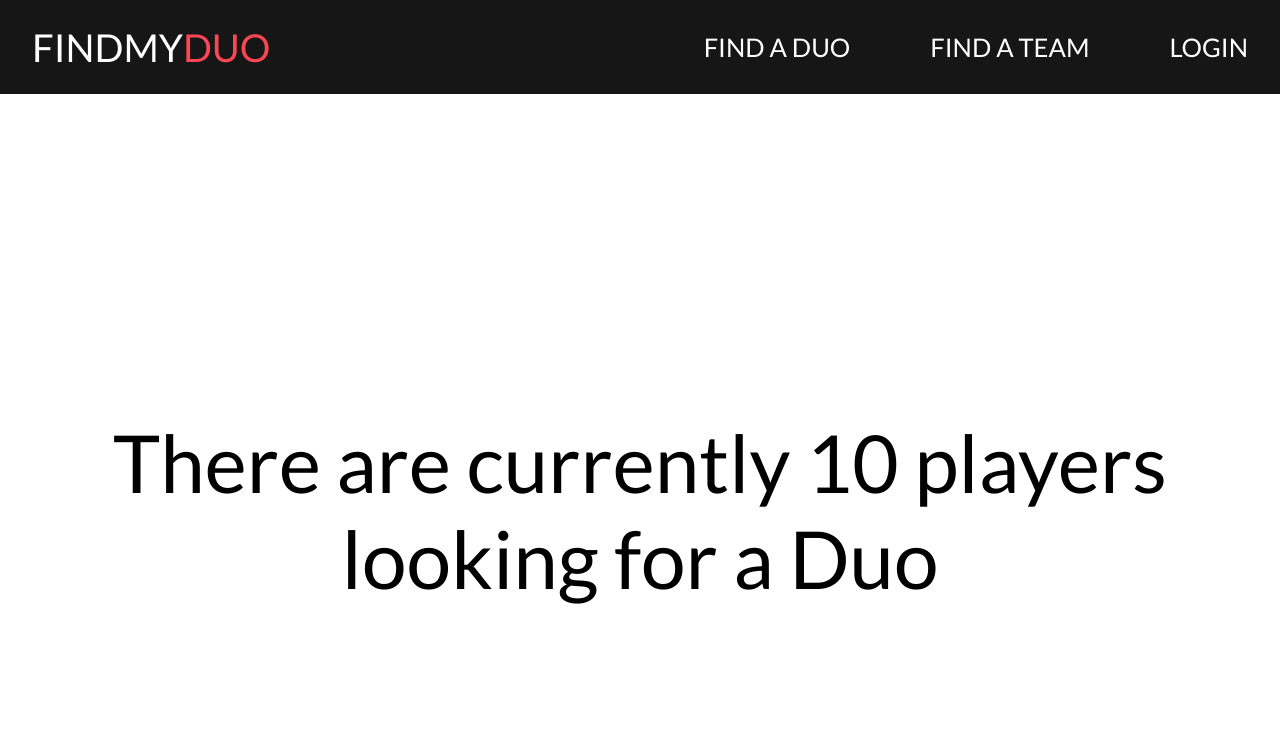
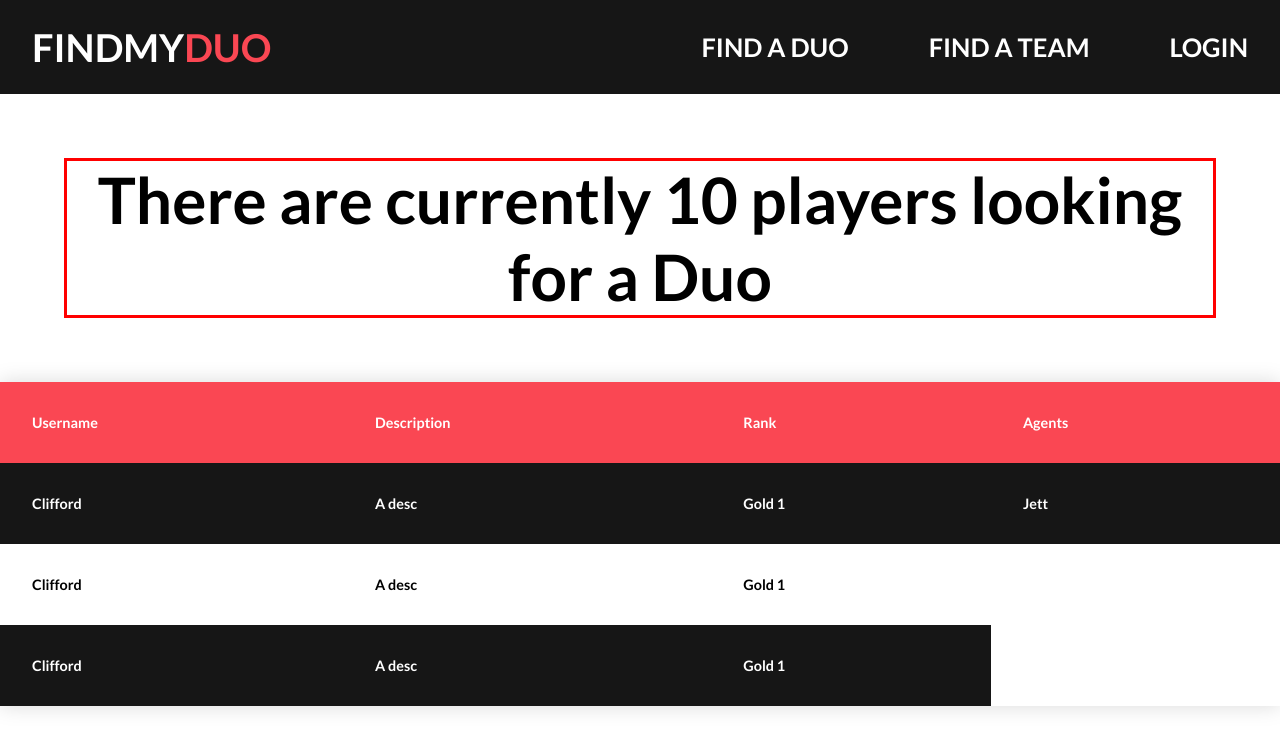
Before and after one commit to ArsalaanAli/findmyduo, a React (Create React App) app: page /duo in a window 1280 px wide. Shown: the top 748 px of the page. Built offline with nearby package versions, Linux system fonts and the light colour scheme; no server answers.

Commit message:
duo page table set up

```diff
--- a/src/Pages/Duo.css
+++ b/src/Pages/Duo.css
@@ -1,4 +1,33 @@
 .title {
   font-family: "Lato";
   text-align: center;
+  font-size: 4rem;
+  margin: 1em;
 }
+table {
+  width: 100%;
+  border-collapse: collapse;
+
+  margin: 25px 0;
+  font-size: 0.9em;
+  font-family: sans-serif;
+  min-width: 400px;
+  box-shadow: 0 0 20px rgba(0, 0, 0, 0.15);
+}
+
+.duoTable th {
+  background-color: var(--primary);
+  color: #ffffff;
+  text-align: left;
+  border: none;
+}
+.duoTable tr:nth-of-type(even) {
+  background-color: var(--solid);
+  color: white;
+}
+
+.duoTable td,
+th {
+  padding: 32px;
+  text-align: left;
+}
--- a/src/Pages/Duo.js
+++ b/src/Pages/Duo.js
@@ -6,6 +6,30 @@ export default function Duo(props) {
       <h1 className="title">
         There are currently {activeDuoUsers} players looking for a Duo
       </h1>
+      <table className="duoTable">
+        <tr>
+          <th>Username</th>
+          <th>Description</th>
+          <th>Rank</th>
+          <th>Agents</th>
+        </tr>
+        <tr>
+          <td>Clifford</td>
+          <td>A desc</td>
+          <td>Gold 1</td>
+          <td>Jett</td>
+        </tr>
+        <tr>
+          <td>Clifford</td>
+          <td>A desc</td>
+          <td>Gold 1</td>
+        </tr>
+        <tr>
+          <td>Clifford</td>
+          <td>A desc</td>
+          <td>Gold 1</td>
+        </tr>
+      </table>
     </div>
   );
 }
--- a/src/Pages/Frontpage.css
+++ b/src/Pages/Frontpage.css
@@ -1,3 +1,4 @@
+@import url("https://fonts.googleapis.com/css2?family=Poppins:wght@200;400;700&display=swap");
 .container {
   display: flex;
   flex-direction: row;
@@ -9,18 +10,23 @@
   height: 91vh;
 }
 .title {
-  font-weight: 100;
+  font-weight: 200;
   font-family: "Poppins";
+  border: 3px solid red;
   font-size: 5em;
-  margin-top: 4em;
 }
 .titleHolder {
   position: relative;
   max-width: 800px;
   height: 100%;
-  border: 3px solid red;
   text-align: center;
   margin: 0 auto;
+  padding-top: 8em;
+}
+.subtitle {
+  font-family: "Poppins";
+
+  font-weight: 700;
 }
 .imgHolder {
   position: relative;
--- a/src/Pages/Frontpage.js
+++ b/src/Pages/Frontpage.js
@@ -18,8 +18,7 @@ function Frontpage(props) {
   return (
     <div className="container">
       <div className="titleHolder">
-        <p className="title">TIRED OF TOXIC TEAMMATES?</p>
-        <h1 className="subtitle">HERE IS THE SUBTITLE WHICH IS LONGER</h1>
+        <p className="title">LOREM IPSUM</p>
       </div>
       <div className="imgHolder">
         <img src={render} className="render" alt="jett and phoenix" />
--- a/src/Pages/nav.css
+++ b/src/Pages/nav.css
@@ -1,11 +1,11 @@
-@import url("https://fonts.googleapis.com/css2?family=Lato&family=Poppins:wght@100&display=swap");
-
+@import url("https://fonts.googleapis.com/css2?family=Poppins:wght@100;400&display=swap");
 :root {
   --primary: #fa4753;
   --solid: #161616;
 }
 body {
-  font-family: "Lato";
+  font-family: "Poppins";
+  font-weight: 400;
 }
 li {
   list-style: none;
--- a/src/Utilities/LoginFunctions.js
+++ b/src/Utilities/LoginFunctions.js
@@ -4,7 +4,7 @@ function AttempLogin(loggedIn, setUser, searchParams, setSearchParams) {
   const { REACT_APP_SECRET, REACT_APP_CLIENT_ID } = process.env;
   const url = window.location.href;
 
-  if (url.includes("?") && !loggedIn.current) {
+  if (searchParams === null || (url.includes("?") && !loggedIn.current)) {
     const params = new URL(url);
     const code = params.searchParams.get("code");
     GetDiscordData(
```
